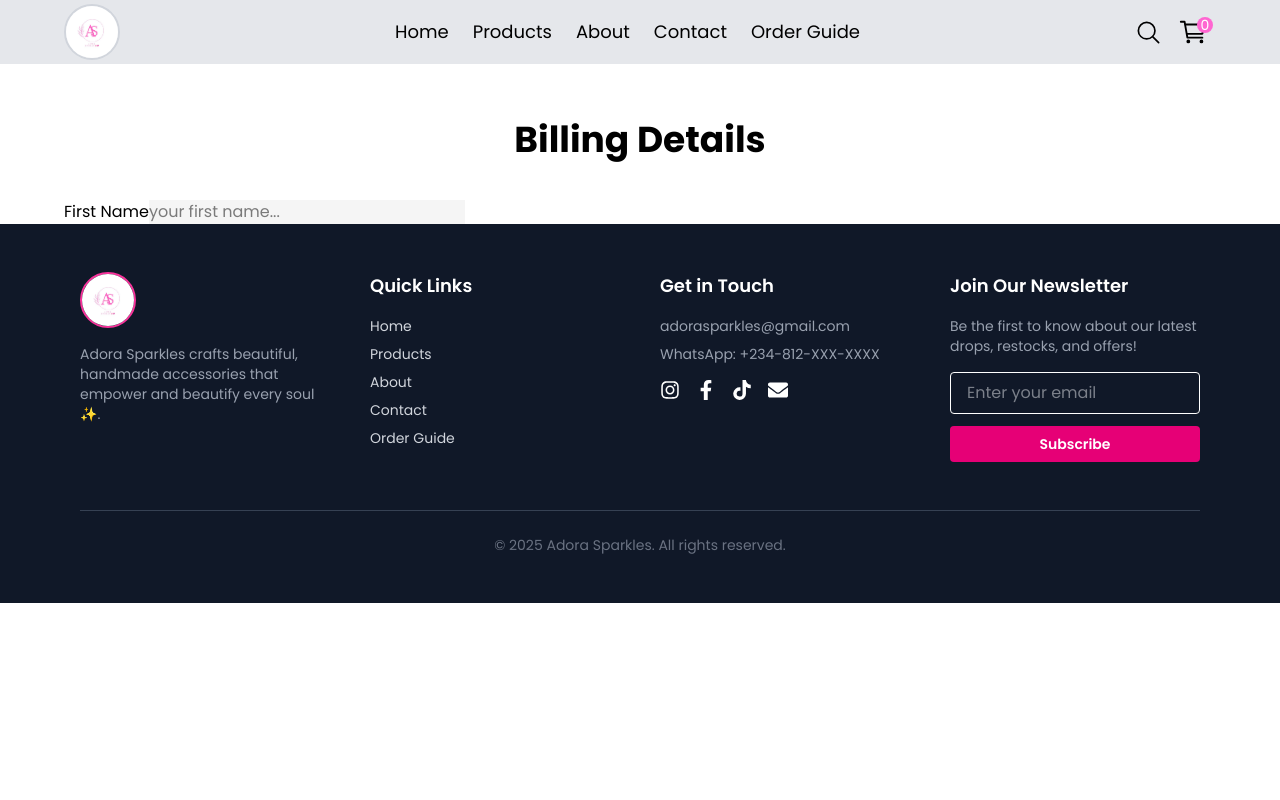
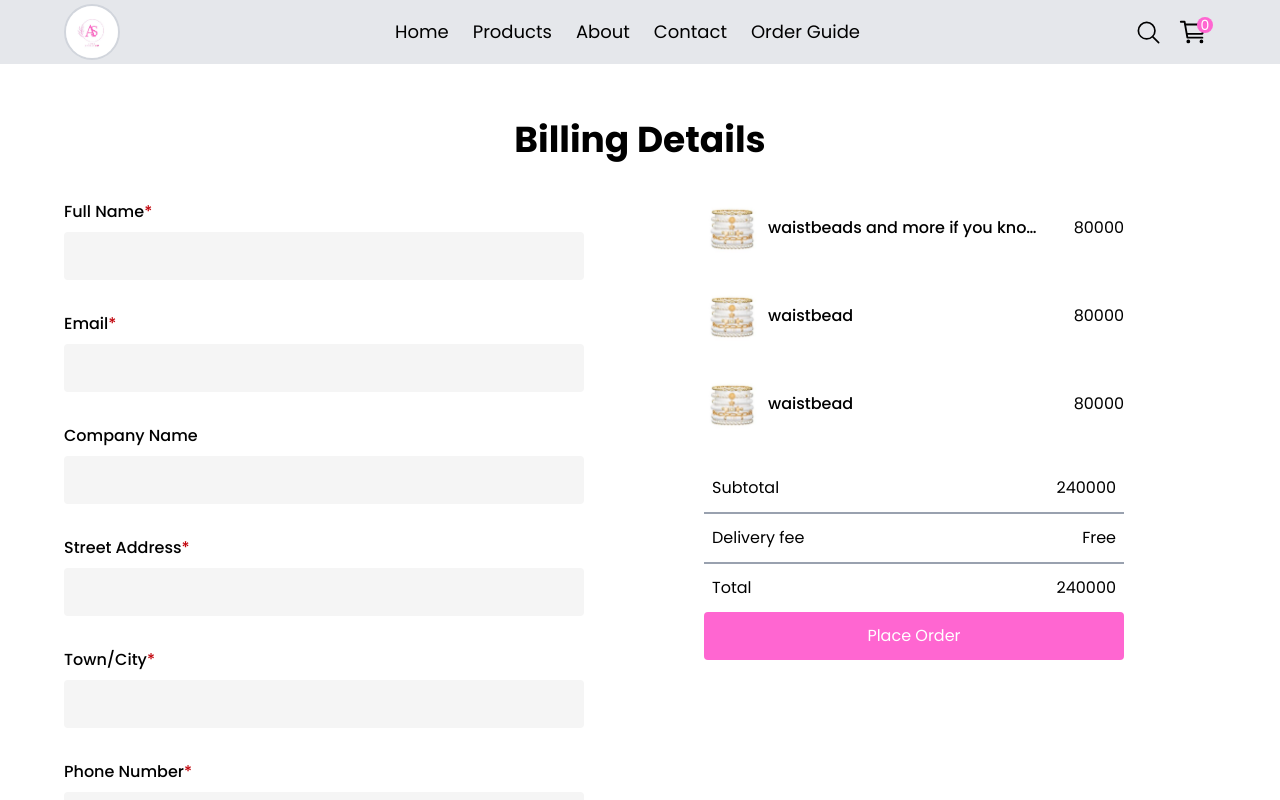
Before and after one commit to soala144/adora-sparkle, a Next.js app: page /checkout in a window 1280 px wide. Shown: the top 800 px of the page. Built offline with nearby package versions, Linux system fonts and the light colour scheme.

Commit message:
checkout pg

```diff
--- a/src/components/Cart.tsx
+++ b/src/components/Cart.tsx
@@ -6,7 +6,7 @@ import { GiTrashCan } from "react-icons/gi";
 import { MdShoppingCart } from "react-icons/md";
 import Link from "next/link";
 
-interface CartItems {
+export interface CartItems {
   id: number;
   name: string;
   price: number;
--- a/src/components/Checkout.tsx
+++ b/src/components/Checkout.tsx
@@ -1,17 +1,147 @@
-import React from 'react'
+"use client";
+import React from "react";
+import { type CartItems } from "./Cart";
 
 const Checkout = () => {
+  const cartItems: CartItems[] = [
+    {
+      id: 0,
+      name: "waistbeads and more if you know what i am talking bout?",
+      price: 80000,
+      inStock: true,
+      discount: 0,
+      quantity: 1,
+      img: "/images/bracelets.jpg",
+    },
+    {
+      id: 2,
+      name: "waistbead",
+      price: 80000,
+      inStock: true,
+      quantity: 1,
+      img: "/images/bracelets.jpg",
+      discount: null,
+    },
+    {
+      id: 1,
+      name: "waistbead",
+      price: 80000,
+      inStock: true,
+      quantity: 1,
+      img: "/images/bracelets.jpg",
+      discount: null,
+    },
+  ];
+
+  const deliveryFee = null;
+  const sub = cartItems
+    .map((item) => item.price * item.quantity)
+    .reduce((acc, curr) => acc + curr, 0);
+
   return (
-    <div className='pt-20 w-[90%] mx-auto max-w-[1440px]'>
-      <h1 className='uppercase lg:capitalize font-5xl lg:text-4xl text-center font-bold my-10'>Billing Details</h1>
-      <form action="">
-        <div>
-          <label htmlFor="firstName">First Name</label>
-          <input type="text" placeholder='your first name...' className='outline-none bg-[#F5F5F5]' />
+    <div className="pt-20 w-[90%] mx-auto max-w-[1440px]">
+      <h1 className="uppercase lg:capitalize text-3xl lg:text-4xl text-center font-bold my-10">
+        Billing Details
+      </h1>
+      <form action="" className="min-[1240px]:flex min-[1240px]:gap-[120px]">
+        <div className="flex mb-10 flex-col gap-8 min-[1240px]:mb-[140px]">
+          <div className="flex flex-col">
+            <label htmlFor="fullName" className="leading-[24px] font-medium">
+              Full Name<span className="text-red-700">*</span>
+            </label>
+            <input
+              type="text"
+              name="fullName"
+              className="outline-none h-12 px-3 rounded min-[1240px]:w-[520px] bg-[#F5F5F5] mt-2"
+            />
+          </div>
+          <div className="flex flex-col">
+            <label
+              htmlFor="emailAddress"
+              className="leading-[24px] font-medium"
+            >
+              Email<span className="text-red-700">*</span>
+            </label>
+            <input
+              type="email"
+              name="emailAddress"
+              className="outline-none h-12 px-3 rounded min-[1240px]:w-[520px] bg-[#F5F5F5] mt-2"
+            />
+          </div>
+          <div className="flex flex-col">
+            <label htmlFor="companyName" className="leading-[24px] font-medium">
+              Company Name
+            </label>
+            <input
+              type="text"
+              name="companyName"
+              className="outline-none h-12 px-3 rounded min-[1240px]:w-[520px] bg-[#F5F5F5] mt-2"
+            />
+          </div>
+          <div className="flex flex-col">
+            <label htmlFor="street" className="leading-[24px] font-medium">
+              Street Address<span className="text-red-700">*</span>
+            </label>
+            <input
+              type="text"
+              name="street"
+              className="outline-none h-12 px-3 rounded min-[1240px]:w-[520px] bg-[#F5F5F5] mt-2"
+            />
+          </div>
+          <div className="flex flex-col">
+            <label htmlFor="town/city" className="leading-[24px] font-medium">
+              Town/City<span className="text-red-700">*</span>
+            </label>
+            <input
+              type="text"
+              name="town/city"
+              className="outline-none h-12 px-3 rounded min-[1240px]:w-[520px] bg-[#F5F5F5] mt-2"
+            />
+          </div>
+          <div className="flex flex-col">
+            <label htmlFor="telNum" className="leading-[24px] font-medium">
+              Phone Number<span className="text-red-700">*</span>
+            </label>
+            <input
+              type="number"
+              name="telNum"
+              className="outline-none h-12 px-3 rounded min-[1240px]:w-[520px] bg-[#F5F5F5] mt-2"
+            />
+          </div>
+        </div>
+        <div className="lg:w-[420px]">
+          <div className="flex flex-col gap-8">
+            {cartItems.map((item, i) => (
+              <div key={item.id} className="flex items-center justify-between">
+                <div className="w-[80%] flex items-center gap-2">
+                  <img src={item.img} alt="" className="size-14" />
+                  <p className="max-w-full font-medium truncate">{item.name}</p>
+                </div>
+                <p>{item.price}</p>
+              </div>
+            ))}
+          </div>
+          <div className="mt-8">
+            <div className="border-b-2  py-3 px-2 border-b-gray-400 flex items-center justify-between">
+              <p>Subtotal</p>
+              <p>{sub}</p>
+            </div>
+            <div className="border-b-2  py-3 px-2 border-b-gray-400 flex items-center justify-between">
+              <p>Delivery fee</p>
+              <p>{deliveryFee ?? "Free"}</p>
+            </div>
+            <div className="py-3 px-2 flex items-center justify-between">
+              <p>Total</p>
+              <p>{sub - (deliveryFee ?? 0)}</p>
+            </div>
+            <button className="text-center h-12 bg-[#ff66d1] w-full text-white mb-[100px] lg:mb-0 rounded">
+              Place Order
+            </button>
+          </div>
         </div>
       </form>
     </div>
-  )
-}
+  );
+};
 
-export default Checkout
+export default Checkout;
```
